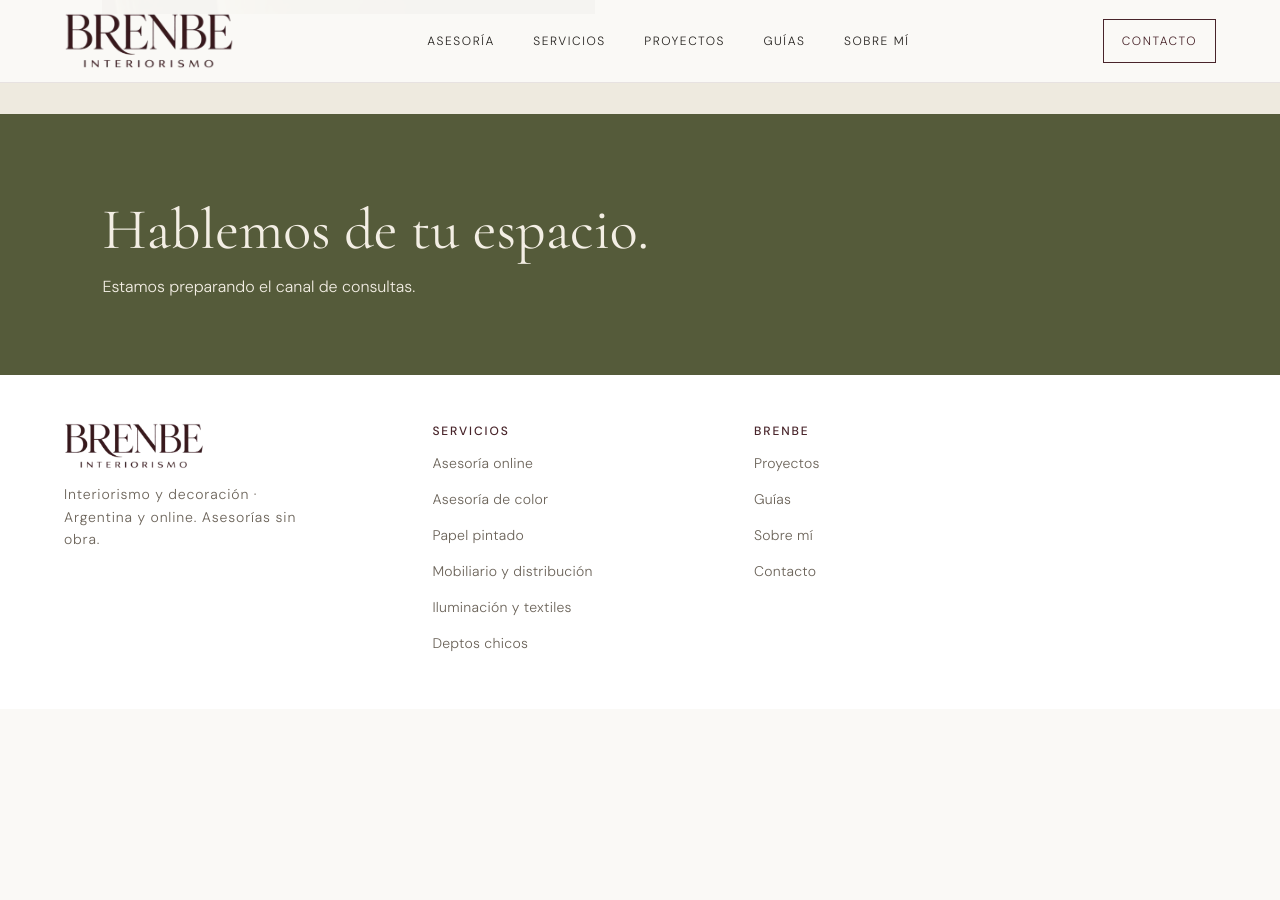
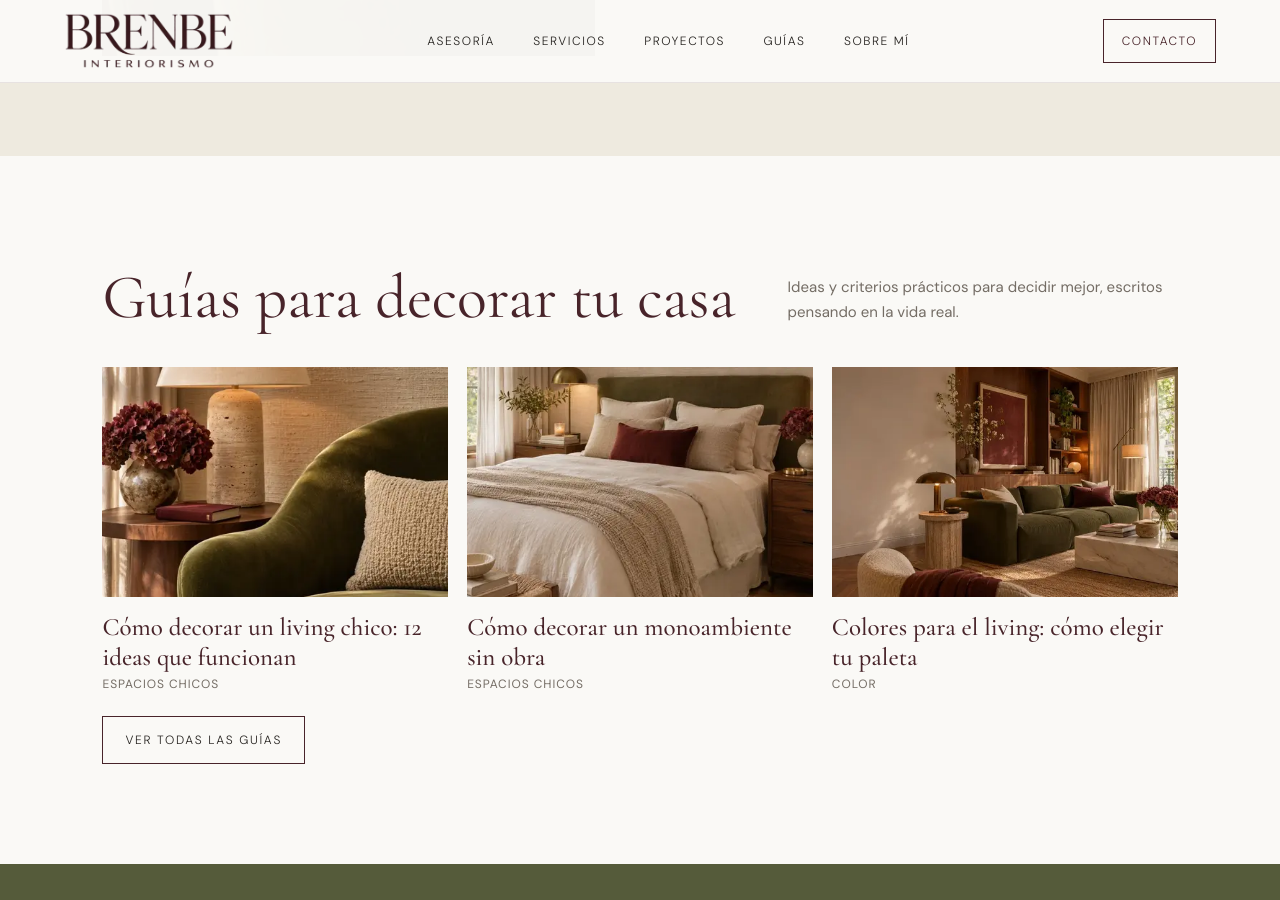
Before and after one commit to marcosnovo/brenbe, a Jekyll site: the page built from index.html, in a window 1280 px wide and 900 px high, scrolled down 4704 px. Built offline with Jekyll 4.4.1, drawn with Linux system fonts in a browser that asks for light colours; before the commit the page ends 5413 px from its top, so only the background shows below that; some of the changed text lies outside the part shown.

Commit message:
Add Sobre Brenda and Contacto pages (noindex until owner data) and link home to new sections
Co-Authored-By: Claude Opus 5.5 <noreply@anthropic.com>
Claude-Session: https://claude.ai/code/session_015jXks8QjDzjbXmPiF8BFYU

```diff
--- /dev/null
+++ b/contacto/index.html
@@ -0,0 +1,43 @@
+---
+layout: base
+title: Contacto
+seo_title: Contacto | Asesoría de interiorismo BRENBE
+description: "Escribile a Brenda para consultar por una asesoría de interiorismo y decoración, online o presencial. Contá qué ambiente querés renovar y qué necesitás mandar."
+last_modified_at: 2026-11-22
+breadcrumb: Contacto
+# Se indexa sola cuando hay WhatsApp o email cargado en Pages CMS > Datos del negocio.
+index_when_any: [whatsapp, email]
+---
+{%- assign n = site.data.negocio -%}
+{%- assign c_ciudad = n.ciudad | default: '' | append: '' | strip -%}
+{%- assign c_prov = n.provincia | default: '' | append: '' | strip -%}
+{%- assign c_dur = n.duracion | default: '' | append: '' | strip -%}
+<main id="main">
+  <div class="section page-intro">
+    <p class="breadcrumb"><a href="{{ '/' | relative_url }}">Inicio</a> / Contacto</p>
+    <h1>Contacto</h1>
+    <p>Contame qué espacio querés renovar y vemos cómo ayudarte. La primera conversación sirve para entender tu punto de partida y definir si una asesoría es lo que necesitás.</p>
+  </div>
+  <section class="section copy">
+    <h2>Qué mandarme para empezar</h2>
+    <p>No hace falta tener todo resuelto. Con esto ya podemos arrancar:</p>
+    <ul>
+      <li><strong>Fotos del ambiente</strong> desde varios ángulos y, si se puede, a distintas horas del día.</li>
+      <li><strong>Medidas aproximadas:</strong> largo, ancho y alto, y dónde están las puertas y ventanas.</li>
+      <li><strong>Qué querés cambiar y qué querés conservar:</strong> muebles, colores, piezas con valor para vos.</li>
+      <li><strong>Referencias</strong> que te gusten: fotos, colores, ambientes.</li>
+      <li><strong>Tu presupuesto aproximado</strong> para muebles y objetos, aunque sea un rango.</li>
+    </ul>
+    <h2>Cómo sigue</h2>
+    <ol>
+      <li>Me escribís con tu consulta y las fotos del espacio.</li>
+      <li>Te cuento cómo trabajo y qué servicio se ajusta mejor a lo que necesitás.</li>
+      <li>Si te sirve, definimos el alcance y empezamos.{% if c_dur != '' %} {{ c_dur | escape }}.{% endif %}</li>
+    </ol>
+    <h2>Online y presencial</h2>
+    <p>La asesoría online se hace a distancia desde Argentina y funciona para cualquier ciudad o país.{% if c_ciudad != '' %} También atiendo de forma presencial desde {{ c_ciudad | escape }}{% if c_prov != '' %}, {{ c_prov | escape }}{% endif %}.{% endif %} Todos los servicios son sin obra: no incluyen reformas ni dirección de obra.</p>
+    <p>Para saber más antes de escribir, mirá cómo funciona la <a href="{{ '/asesoria-de-interiorismo-online/' | relative_url }}">asesoría online</a> y los demás <a href="{{ '/servicios/' | relative_url }}">servicios</a>.</p>
+  </section>
+  {% include faq.html title="Preguntas frecuentes" %}
+  {% include contact.html %}
+</main>
--- a/index.html
+++ b/index.html
@@ -8,6 +8,7 @@ preload_image:
   srcset: "/living-sofa-oliva-640.webp 640w, /living-sofa-oliva-960.webp 960w, /living-sofa-oliva.webp 1440w"
   sizes: "(max-width: 800px) 100vw, 55vw"
 ---
+  {% include wa.html %}
   <main id="main">
     <section class="hero">
       <div class="hero-copy">
@@ -18,6 +19,7 @@ preload_image:
         <div class="actions">
           <a class="button primary" href="{{ '/asesoria-de-interiorismo-online/' | relative_url }}">Conocé la asesoría online</a>
           <a class="button secondary" href="{{ '/proyectos/' | relative_url }}">Ver proyectos</a>
+          {% if wa_href != '' %}<a class="button secondary" href="{{ wa_href }}" rel="noopener">Escribime por WhatsApp</a>{% endif %}
         </div>
       </div>
       <div class="hero-image">
@@ -41,11 +43,11 @@ preload_image:
     </section>
 
     <section class="section services" id="servicios">
-      <div><div class="eyebrow">Diseño claro, decisiones cuidadas</div><h2>Asesoría de interiorismo a tu medida.</h2><p class="services-copy">Una guía profesional para transformar el ambiente con recursos de decoración, sin necesidad de hacer obra.</p><a class="button service-link" href="{{ '/asesoria-de-interiorismo-online/' | relative_url }}">Cómo funciona la asesoría online</a></div>
+      <div><div class="eyebrow">Diseño claro, decisiones cuidadas</div><h2>Asesoría de interiorismo a tu medida.</h2><p class="services-copy">Una guía profesional para transformar el ambiente con recursos de decoración, sin necesidad de hacer obra.</p><div class="actions"><a class="button service-link" href="{{ '/asesoria-de-interiorismo-online/' | relative_url }}">Cómo funciona la asesoría online</a><a class="button service-link" href="{{ '/servicios/' | relative_url }}">Ver todos los servicios</a></div></div>
       <div class="service-list">
-        <article class="service"><span class="service-number">01</span><div><h3>Asesoría integral</h3><p>Reviso el espacio, tus necesidades y las piezas que ya tenés para definir un rumbo claro.</p></div></article>
-        <article class="service"><span class="service-number">02</span><div><h3>Color y revestimientos</h3><p>Paletas, pintura y papeles pintados elegidos en relación con la luz, los materiales y el uso del ambiente.</p></div></article>
-        <article class="service"><span class="service-number">03</span><div><h3>Mobiliario y styling</h3><p>Selección de muebles, textiles, iluminación y objetos; una propuesta que puedas llevar a la práctica.</p></div></article>
+        <article class="service"><span class="service-number">01</span><div><h3><a href="{{ '/asesoria-de-interiorismo-online/' | relative_url }}">Asesoría integral</a></h3><p>Reviso el espacio, tus necesidades y las piezas que ya tenés para definir un rumbo claro.</p></div></article>
+        <article class="service"><span class="service-number">02</span><div><h3><a href="{{ '/servicios/asesoria-de-color/' | relative_url }}">Color</a> y <a href="{{ '/servicios/papel-pintado-y-revestimientos/' | relative_url }}">revestimientos</a></h3><p>Paletas, pintura y papeles pintados elegidos en relación con la luz, los materiales y el uso del ambiente.</p></div></article>
+        <article class="service"><span class="service-number">03</span><div><h3><a href="{{ '/servicios/mobiliario-y-distribucion/' | relative_url }}">Mobiliario</a> y <a href="{{ '/servicios/iluminacion-textiles-y-styling/' | relative_url }}">styling</a></h3><p>Selección de muebles, textiles, iluminación y objetos; una propuesta que puedas llevar a la práctica.</p></div></article>
       </div>
     </section>
 
@@ -58,5 +60,17 @@ preload_image:
       </div></div>
     </section>
 
+    {% if site.guias.size > 0 %}
+    <section class="section" id="guias">
+      <div class="section-head">
+        <div><h2>Guías para decorar tu casa</h2></div>
+        <p class="section-intro">Ideas y criterios prácticos para decidir mejor, escritos pensando en la vida real.</p>
+      </div>
+      {%- assign ultimas = site.guias | sort: 'date' | reverse %}
+      {% include guias.html list=ultimas limit=3 %}
+      <a class="button secondary after-grid" href="{{ '/guias/' | relative_url }}">Ver todas las guías</a>
+    </section>
+    {% endif %}
+
     {% include contact.html %}
   </main>
--- /dev/null
+++ b/sobre-brenda/index.html
@@ -0,0 +1,57 @@
+---
+layout: base
+title: Sobre Brenda, interiorista
+seo_title: Sobre Brenda, interiorista | BRENBE Interiorismo
+description: "Conocé a Brenda, la interiorista detrás de BRENBE: cómo trabaja, su formación y cómo acompaña a quienes quieren renovar su casa sin obra."
+last_modified_at: 2026-11-22
+breadcrumb: Sobre Brenda
+# Se indexa sola cuando la dueña completa estos datos en Pages CMS > Datos del negocio.
+# Mientras falte alguno: noindex y fuera del sitemap (ver _includes/indexable.html).
+index_when: [nombre_completo, bio]
+---
+{%- assign n = site.data.negocio -%}
+{%- assign s_nombre = n.nombre_completo | default: '' | append: '' | strip -%}
+{%- assign s_bio = n.bio | default: '' | append: '' | strip -%}
+{%- assign s_cargo = n.cargo | default: 'Interiorista' | append: '' | strip -%}
+{%- assign s_form = n.formacion | default: '' | append: '' | strip -%}
+{%- assign s_anio = n.anio_inicio | default: '' | append: '' | strip -%}
+{%- assign s_ciudad = n.ciudad | default: '' | append: '' | strip -%}
+{%- assign s_prov = n.provincia | default: '' | append: '' | strip -%}
+{%- assign s_ret = n.retrato | default: '' | append: '' | strip -%}
+<main id="main">
+  <div class="section page-intro about-intro">
+    <div>
+      <p class="breadcrumb"><a href="{{ '/' | relative_url }}">Inicio</a> / Sobre Brenda</p>
+      <div class="eyebrow">{{ s_cargo | escape }} · BRENBE</div>
+      <h1>{% if s_nombre != '' %}{{ s_nombre | escape }}{% else %}Soy Brenda{% endif %}, interiorista</h1>
+      <p>Acompaño a personas que quieren renovar su casa con decisiones claras de color, mobiliario, iluminación y textiles, sin necesidad de hacer obra.</p>
+    </div>
+    {% if s_ret != '' %}<img class="about-portrait" src="{{ s_ret | relative_url | escape }}" alt="{{ s_nombre | default: 'Brenda' | escape }}, interiorista de BRENBE" width="640" height="800" decoding="async">{% endif %}
+  </div>
+  <section class="section copy">
+    {% if s_bio != '' %}
+    <h2>Mi historia</h2>
+    {{ s_bio | markdownify }}
+    {% endif %}
+    <h2>Cómo trabajo</h2>
+    <p>Creo que un ambiente tiene que responder a cómo vivís, no a una foto de revista. Por eso empiezo escuchando: cómo usás cada espacio, qué te gusta, qué querés conservar y qué te molesta. Después armo una dirección visual con paleta, referencias y una selección de piezas, para que puedas llevarla a tu casa a tu ritmo.</p>
+    <p>Trabajo con asesorías, es decir, sin obra: el cambio se logra con color, mobiliario, iluminación, textiles y objetos. Es una forma más ágil y accesible de renovar un espacio, y también la más cómoda si alquilás.</p>
+    <h2>Qué hago y qué no</h2>
+    <ul>
+      <li><strong>Hago:</strong> asesorías de interiorismo y decoración, online y presenciales; propuestas de color; distribución y selección de mobiliario; iluminación, textiles y styling.</li>
+      <li><strong>No hago:</strong> dirección de obra, reformas ni cálculo estructural. Si tu proyecto lo requiere, te lo digo de entrada.</li>
+    </ul>
+    {% if s_form != '' or s_anio != '' or s_ciudad != '' %}
+    <h2>Datos de la profesional</h2>
+    <ul>
+      {% if s_form != '' %}<li><strong>Formación:</strong> {{ s_form | escape }}</li>{% endif %}
+      {% if s_anio != '' %}<li><strong>Trabajo en interiorismo desde:</strong> {{ s_anio | escape }}</li>{% endif %}
+      {% if s_ciudad != '' %}<li><strong>Base:</strong> {{ s_ciudad | escape }}{% if s_prov != '' %}, {{ s_prov | escape }}{% endif %}</li>{% endif %}
+      {% assign zonas = n.zona_presencial | default: '' %}
+      {% if zonas.size > 0 %}<li><strong>Presencial en:</strong> {{ zonas | join: ', ' | escape }}</li>{% endif %}
+    </ul>
+    {% endif %}
+    <p>Si querés ver cómo es trabajar juntas, conocé la <a href="{{ '/asesoria-de-interiorismo-online/' | relative_url }}">asesoría de interiorismo online</a>, mirá los <a href="{{ '/servicios/' | relative_url }}">servicios</a> o leé las <a href="{{ '/guias/' | relative_url }}">guías</a>.</p>
+  </section>
+  {% include contact.html %}
+</main>
```
